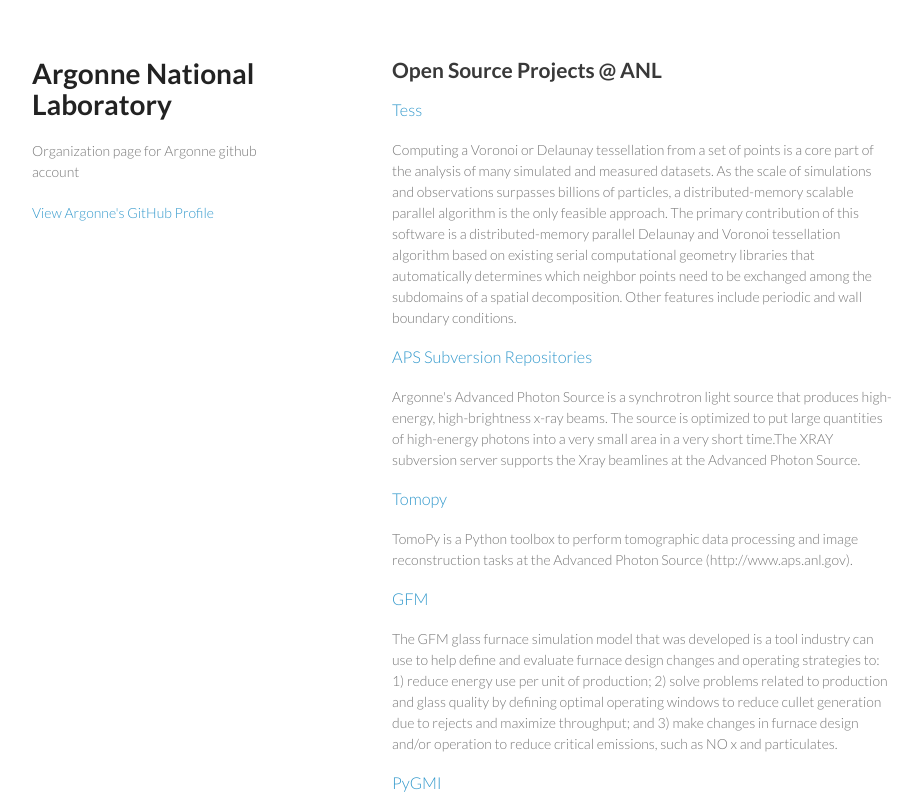
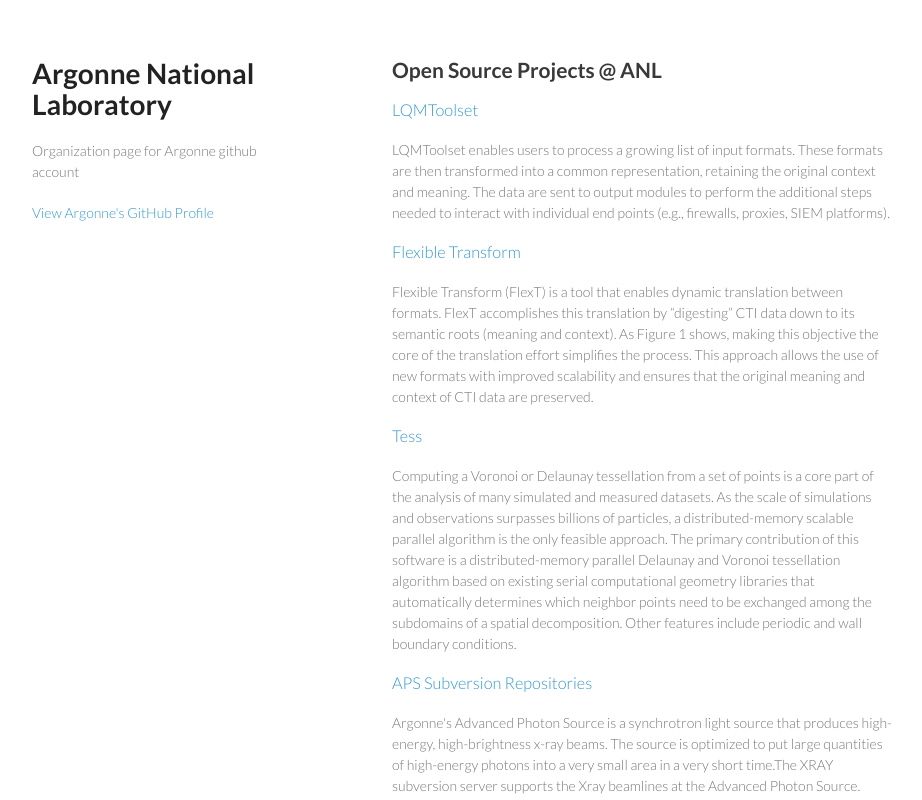
Before and after one commit to Argonne-National-Laboratory/argonne-national-laboratory.github.io, a plain HTML site: page index.html in a window 1280 px wide. Shown: the top 800 px of the page, without its empty margins (178-1100 px from the left). Drawn offline with Linux system fonts and the light colour scheme.

Commit message:
Added CFM Tools

```diff
--- a/index.html
+++ b/index.html
@@ -24,8 +24,11 @@
       </header>
       <section>
         <h2>Open Source Projects @ ANL</h1>
-        <h3>
-<a href="https://bitbucket.org/diatomic/tess">Tess</a></h3>
+        <h3><a href="https://github.com/anl-cyberscience/LQMToolset">LQMToolset</a></h3>
+<p>LQMToolset enables users to process a growing list of input formats. These formats are then transformed into a common representation, retaining the original context and meaning. The data are sent to output modules to perform the additional steps needed to interact with individual end points (e.g., firewalls, proxies, SIEM platforms).</p>
+<h3><a href="https://github.com/anl-cyberscience/FlexTransform">Flexible Transform</a></h3>
+<p>Flexible Transform (FlexT) is a tool that enables dynamic translation between formats. FlexT accomplishes this translation by “digesting” CTI data down to its semantic roots (meaning and context). As Figure 1 shows, making this objective the core of the translation effort simplifies the process. This approach allows the use of new formats with improved scalability and ensures that the original meaning and context of CTI data are preserved.</p>
+<h3><a href="https://bitbucket.org/diatomic/tess">Tess</a></h3>
 <p>Computing a Voronoi or Delaunay tessellation from a set of points is a core part of the analysis of many simulated and measured datasets. As the scale of simulations and observations surpasses billions of particles, a distributed-memory scalable parallel algorithm is the only feasible approach. The primary contribution of this software is a distributed-memory parallel Delaunay and Voronoi tessellation algorithm based on existing serial computational geometry libraries that automatically determines which neighbor points need to be exchanged among the subdomains of a spatial decomposition. Other features include periodic and wall boundary conditions.</p>
 <h3><a href="https://subversion.xray.aps.anl.gov/">APS Subversion Repositories</a></h3>
 <p>Argonne's Advanced Photon Source is a synchrotron light source that produces high-energy, high-brightness x-ray beams. The source is optimized to put large quantities of high-energy photons into a very small area in a very short time.The XRAY subversion server supports the Xray beamlines at the Advanced Photon Source. </p>
```
